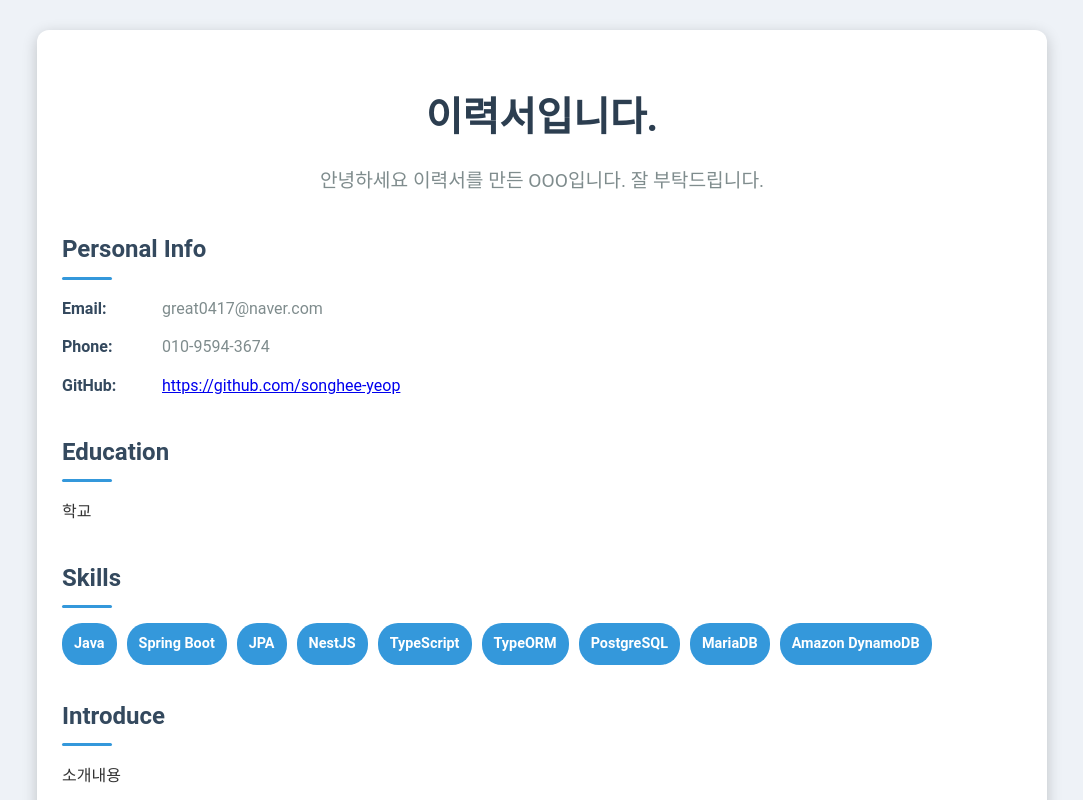
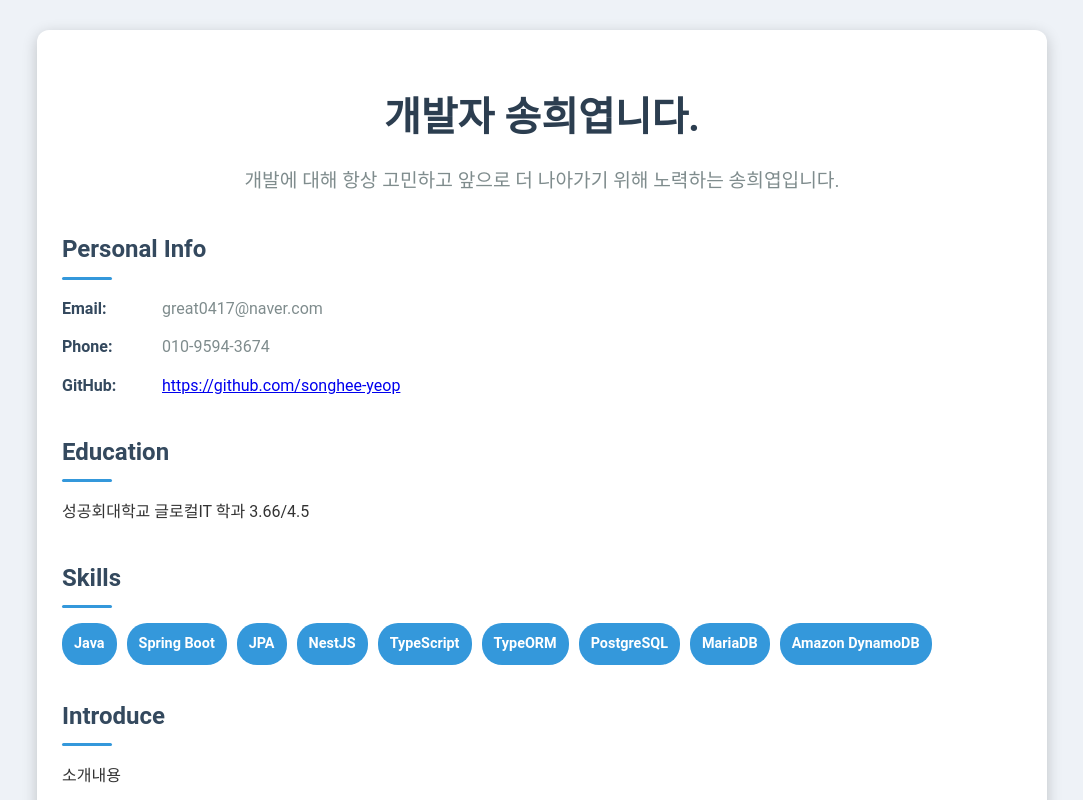
Before and after one commit to songhee-yeop/songhee-yeop.github.io, a plain HTML site: page pages/index.html in a window 1280 px wide. Shown: the top 800 px of the page, without its empty margins (98-1181 px from the left). Drawn offline with Linux system fonts and the light colour scheme.

Commit message:
feat: init

```diff
--- a/pages/index.html
+++ b/pages/index.html
@@ -9,8 +9,8 @@
 <body>
 <div class="container">
     <header>
-        <h1>이력서입니다.</h1>
-        <p>안녕하세요 이력서를 만든 OOO입니다. 잘 부탁드립니다.</p>
+        <h1>개발자 송희엽니다.</h1>
+        <p>개발에 대해 항상 고민하고 앞으로 더 나아가기 위해 노력하는 송희엽입니다.</p>
     </header>
 
     <section class="personal-info">
@@ -33,7 +33,7 @@
 
     <section>
         <h2>Education</h2>
-        <p>학교</p>
+        <p>성공회대학교 글로컬IT 학과 3.66/4.5</p>
     </section>
 
     <section>
```
Also changed, not shown: images/photo-song.jpeg (added).
